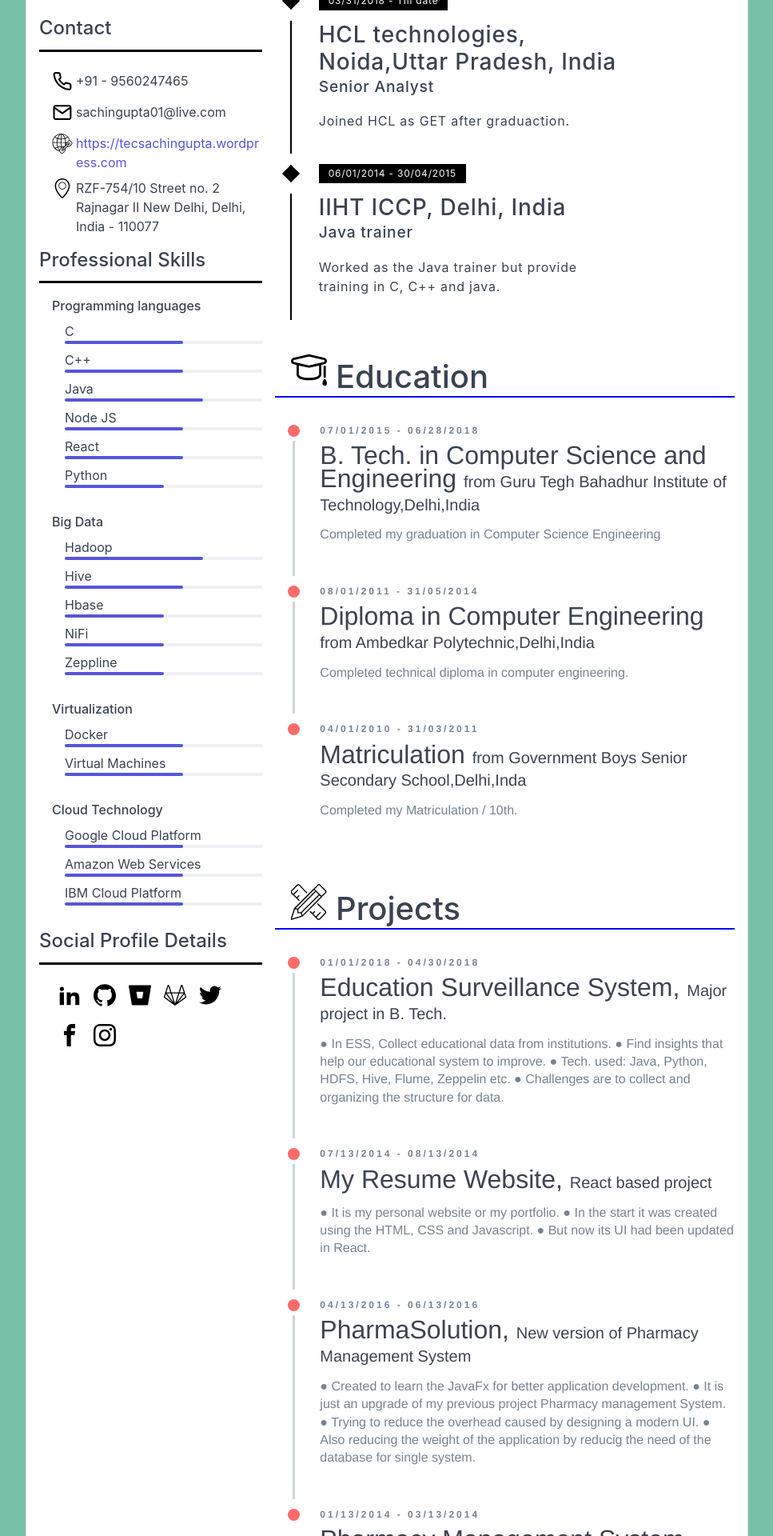
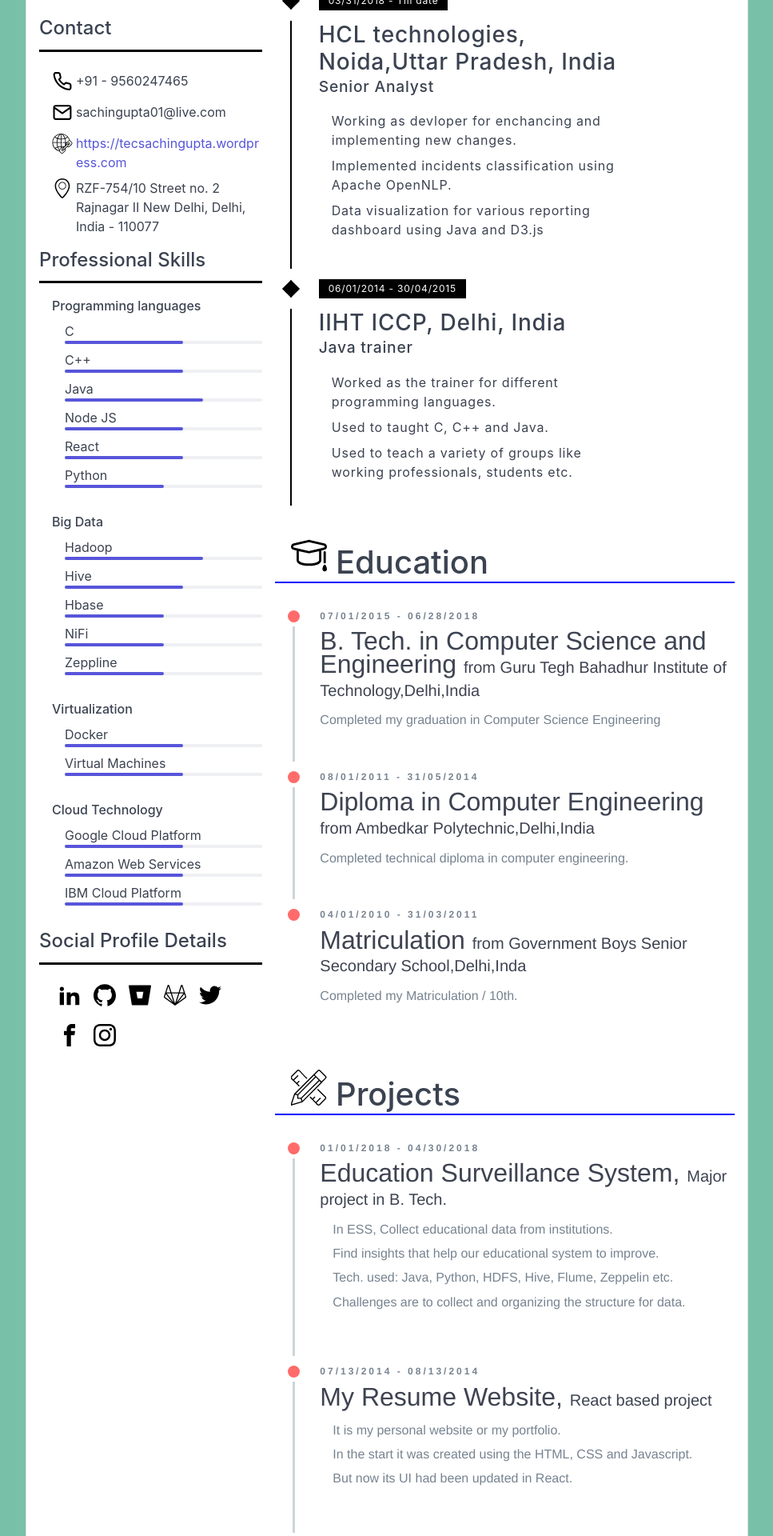
Before and after one commit to TecSachinGupta/MyResume, a React (Create React App) app: page / in a window 1280 px wide. Shown: the part 480-2400 px from the top of the page at 80% size, without its empty margins (156-1123 px from the left). Built offline with nearby package versions, Linux system fonts and the light colour scheme; a web font is replaced by a local one.

Commit message:
Updated data and some code...

```diff
--- a/src/components/experience/index.js
+++ b/src/components/experience/index.js
@@ -10,7 +10,7 @@
 					<p className="timeline-event-thumbnail">{`${employment.start} - ${employment.end ? employment.end : 'Till date' } `}</p>
 					<h3>{`${employment.employer}, ${employment.state}, ${employment.country}`}</h3>
 					<h4>{employment.position}</h4>
-					<p>{employment.summary}</p>
+					<div className="timeline-summary"><ul>{employment.summary.split("-->").map(d => <li>{d}</li>)}</ul></div>
 					</div>
 				</li>
 			)
--- a/src/components/projects/index.js
+++ b/src/components/projects/index.js
@@ -11,7 +11,7 @@
 					<div className="timeline-marker"></div>
 					<div className="timeline-content">
 						<h2>{project.title}, <span>{project.summary}</span></h2>
-						<p>{project.description}</p>
+						<div className="timeline-summary"><ul>{project.description.split("-->").map(d => <li>{d}</li>)}</ul></div>
 					</div>
 				</li>
 			)
--- a/src/my_data.js
+++ b/src/my_data.js
@@ -125,7 +125,7 @@
        {
           "title":"Education Surveillance System",
           "summary":"Major project in B. Tech.",
-          "description":" ● In ESS, Collect educational data from institutions. ● Find insights that help our educational system to improve. ● Tech. used: Java, Python, HDFS, Hive, Flume, Zeppelin etc. ● Challenges are to collect and organizing the structure for data.",
+          "description":"-->In ESS, Collect educational data from institutions.-->Find insights that help our educational system to improve.-->Tech. used: Java, Python, HDFS, Hive, Flume, Zeppelin etc.-->Challenges are to collect and organizing the structure for data.",
           "keywords":[
              "Hadoop",
              "HDFS",
@@ -142,7 +142,7 @@
        {
           "title":"My Resume Website",
           "summary":"React based project",
-          "description":" ● It is my personal website or my portfolio. ● In the start it was created using the HTML, CSS and Javascript. ● But now its UI had been updated in React.",
+          "description":"-->It is my personal website or my portfolio.-->In the start it was created using the HTML, CSS and Javascript.-->But now its UI had been updated in React.",
           "keywords":[
              "HTML",
              "CSS",
@@ -157,7 +157,7 @@
        {
           "title":"PharmaSolution",
           "summary":"New version of Pharmacy Management System",
-          "description":"● Created to learn the JavaFx for better application development. ● It is just an upgrade of my previous project Pharmacy management System. ● Trying to reduce the overhead caused by designing a modern UI. ● Also reducing the weight of the application by reducig the need of the database for single system. ",
+          "description":"-->Created to learn the JavaFx for better application development.-->It is just an upgrade of my previous project Pharmacy management System.-->Trying to reduce the overhead caused by designing a modern UI.-->Also reducing the weight of the application by reducig the need of the database for single system.",
           "keywords":[
              "Java",
              "JavaFX",
@@ -171,7 +171,7 @@
        {
           "title":"Pharmacy Management System",
           "summary":"Major project for Diploma",
-          "description":"● Created as the major project in the completion of the Diploma. ● Getting data of the medicines and the different major required functionallity. ● System to support retail purpose as well as storekeeping. ● Storing and updating the medicines details either for inventory or for the retail purpose.",
+          "description":"-->Created as the major project in the completion of the Diploma.-->Getting data of the medicines and the different major required functionallity.-->System to support retail purpose as well as storekeeping.-->Storing and updating the medicines details either for inventory or for the retail purpose.",
           "keywords":[
              "Java",
              "Swing",
@@ -191,7 +191,7 @@
              "country":"India",
              "start":"03/31/2018",
              "end":"",
-             "summary":"Joined HCL as GET after graduaction."
+             "summary":"-->Working as devloper for enchancing and implementing new changes.-->Implemented incidents classification using Apache OpenNLP.-->Data visualization for various reporting dashboard using Java and D3.js"
           },
           {
              "position":"Java trainer",
@@ -200,7 +200,7 @@
              "country":"India",
              "start":"06/01/2014",
              "end":"30/04/2015",
-             "summary":"Worked as the Java trainer but provide training in C, C++ and java."
+             "summary":"-->Worked as the trainer for different programming languages.-->Used to taught C, C++ and Java.-->Used to teach a variety of groups like working professionals, students etc."
           }
        ]
     },
```
Also changed, not shown: 1 other file (tests, documents, lock files or other folders).
